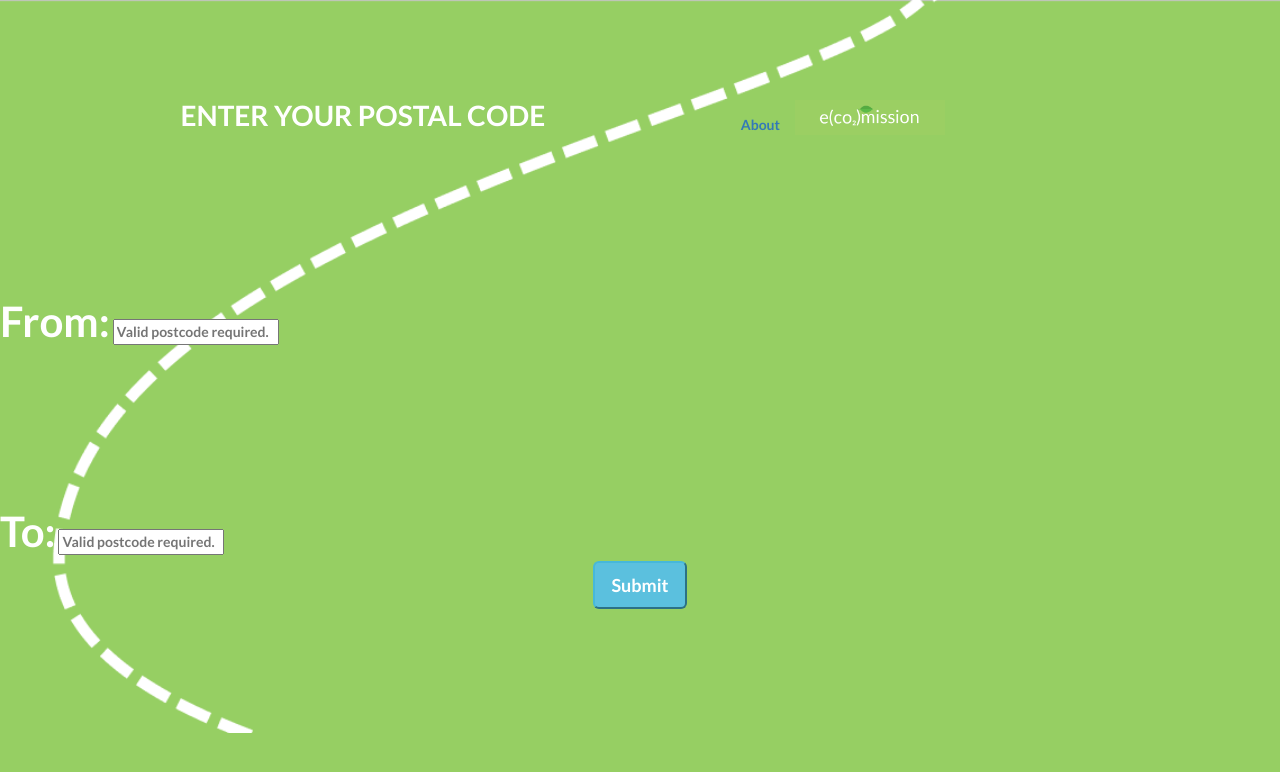
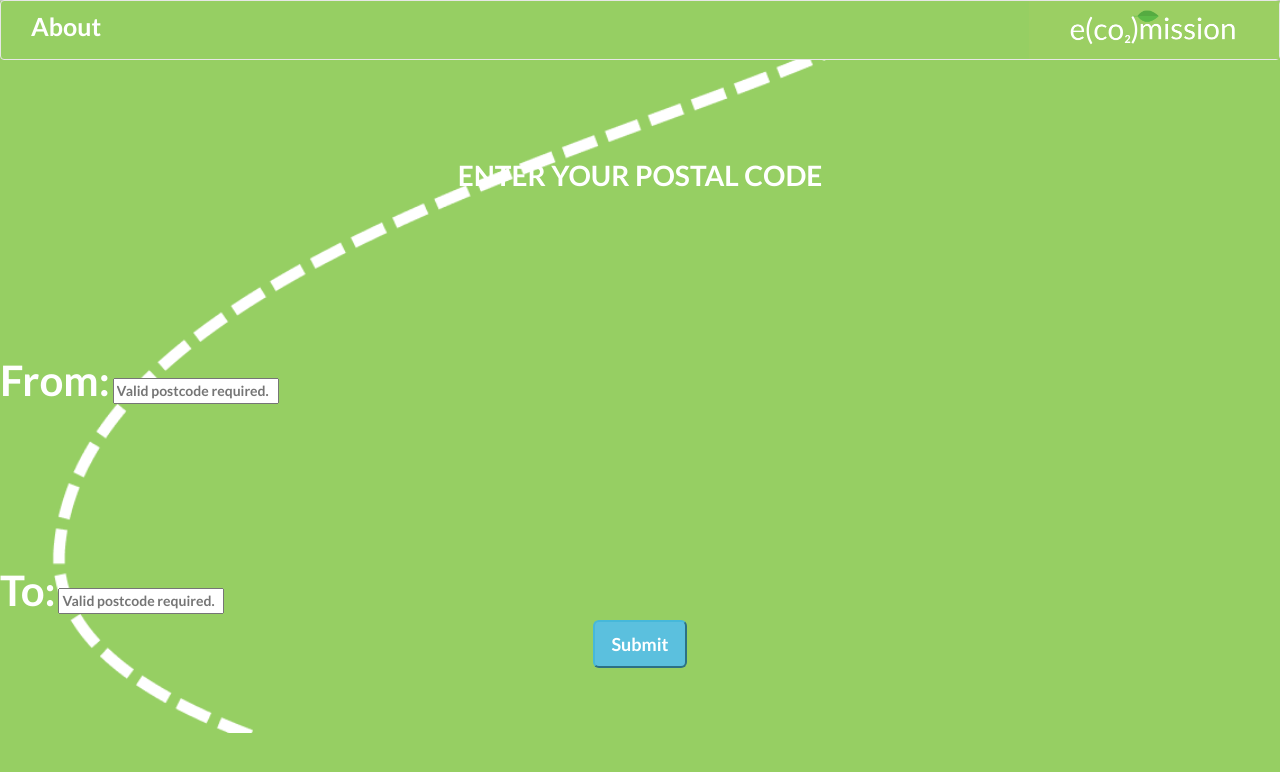
Before and after one commit to SheHacksV/eco-mission, a Django app: page /cars/ in a window 1280 px wide. Shown: the top 772 px of the page. Run offline with Django 3.2, Linux system fonts and the light colour scheme; some libraries are stand-ins or nearby versions.

Commit message:
update formatting

```diff
--- a/ecomission/calculator/templates/calculator/car_details.html
+++ b/ecomission/calculator/templates/calculator/car_details.html
@@ -11,12 +11,19 @@
 
 <body>
 <div class="bg">
-    <div class="navigation">
-        <ul class="nav navbar-nav navbar-right">
-            <li><a href="{% url 'about' %}"></span>About</a></li>
-            <li><img alt="e(co)mission logo" src="..\..\static\calculator\images\logo.png">
-            </li>
-        </ul>
+    <div class="navigate">
+        <nav class="navbar navbar-default navbar-custom">
+            <div class="container-fluid">
+              <div class="navbar-header">
+              </div>
+              <ul class="nav navbar-nav navbar-right">
+                <li><img src = "..\..\static\calculator\images\logo.png" alt = "e(co)mission logo" class = "logo"></li>
+              </ul>
+              <ul class="nav navbar-nav navbar-left">
+                <li><a href="{% url 'about' %} " class = "link">About</a></li>
+              </ul>
+            </div>
+        </nav>
     </div>
 
     {% if messages %}
@@ -64,19 +71,32 @@
 <style>
         @import url('https://fonts.googleapis.com/css2?family=Lato:wght@700&display=swap');
 
-    nav{
-        margin-right: auto;
-        text-align: right;
+    .navbar-custom{
+        background-color: #96CF63;
+        padding: 0;
+    }
 
+
+    .logo{
+        width:250px;
+    }
+
+    .nav.navbar-nav.navbar-left li a {
+    color: white;
+    font-size: 25px;
     }
 
     body{
         background: #96CF63;
+/*
         background-image: url("/static/calculator/images/2.png");
+*/
+        background-image: url("../../static/calculator/images/2.png");
+
         background-repeat: no-repeat;
         background-size: cover;
         font-family: Lato;
-
+        overflow-y: hidden;
     }
 
     label {
--- a/ecomission/calculator/templates/calculator/index.html
+++ b/ecomission/calculator/templates/calculator/index.html
@@ -57,10 +57,14 @@
     body, html{
         background: #96CF63;
         font-family: Lato;
+        /*
         background-image: url("/static/calculator/images/1.png");
+        */
+        background-image: url("../../static/calculator/images/1.png");
         background-repeat: no-repeat;
         background-size: 100%;
         background-position-y: 4rem;
+        overflow-y: hidden;
     }
 
     .navbar-custom{
```
Also changed, not shown: ecomission/calculator/templates/calculator/about.html (+5 -4 lines), ecomission/calculator/templates/calculator/results.html (+22 -2 lines).
